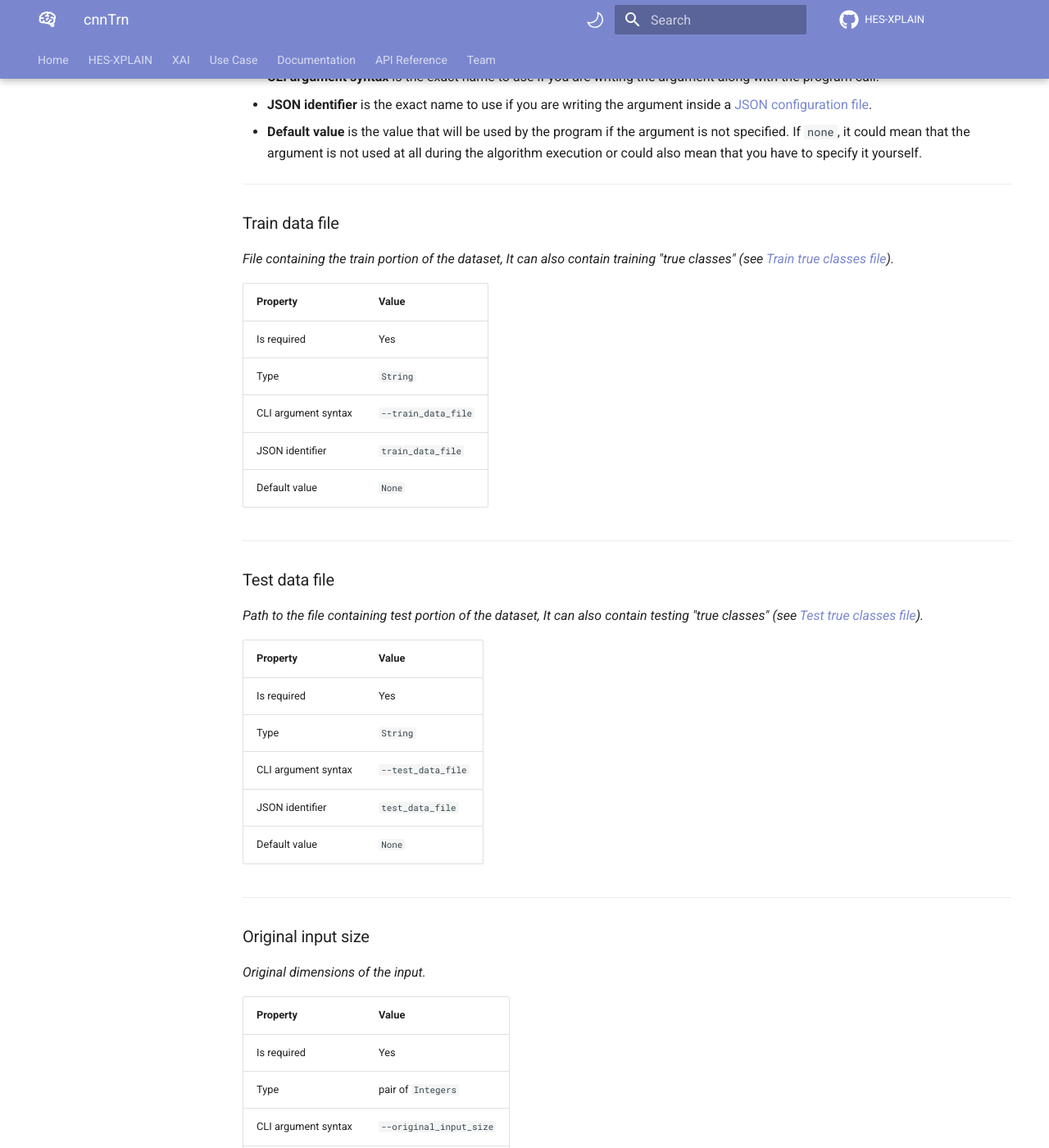
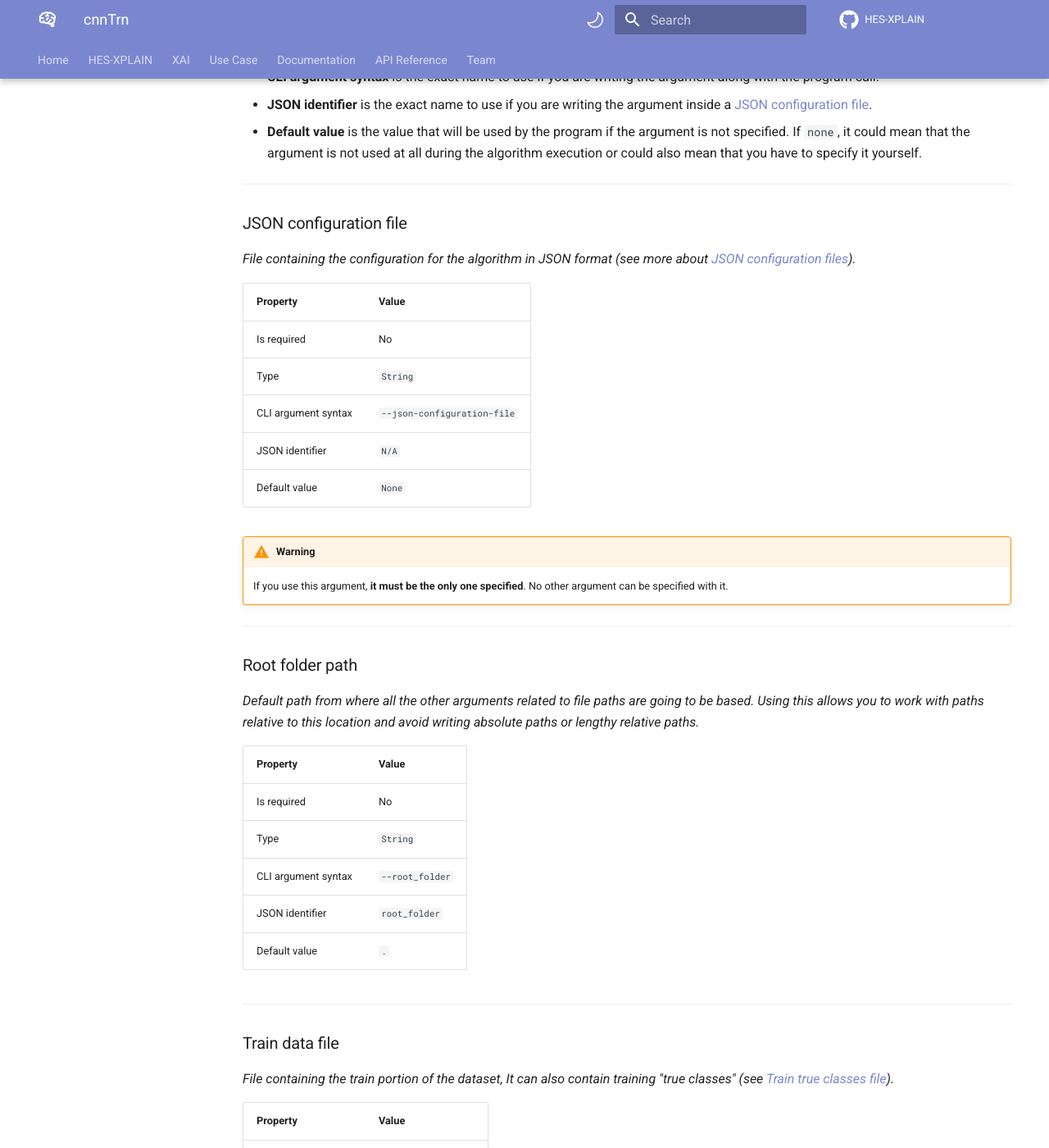
Before and after one commit to HES-XPLAIN/hes-xplain.github.io, an MkDocs documentation site: the page built from docs/documentation/algorithms/training-methods/cnntrn.md, in a window 1280 px wide and 1400 px high, scrolled down 505 px. Shown: the whole window at 82% size. Built offline with MkDocs 1.6.1 and Material for MkDocs 9.7.7, drawn with Linux system fonts in a browser that asks for light colours; comment, search, counter and statistics services are not loaded; some of the changed text lies outside the part shown.

Commit message:
Fixed several typos and other mistakes

```diff
--- a/docs/documentation/algorithms/training-methods/cnntrn.md
+++ b/docs/documentation/algorithms/training-methods/cnntrn.md
@@ -15,6 +15,35 @@ The `cnnTrn` algorithm has required and optional arguments to be specified. Each
 - **CLI argument syntax** is the exact name to use if you are writing the argument along with the program call.
 - **JSON identifier** is the exact name to use if you are writing the argument inside a [JSON configuration file](../../file-formats/json-configuration-files.md).
 - **Default value** is the value that will be used by the program if the argument is not specified. If `none`, it could mean that the argument is not used at all during the algorithm execution or could also mean that you have to specify it yourself.
+
+---
+
+### JSON configuration file
+*File containing the configuration for the algorithm in JSON format (see more about [JSON configuration files](../../file-formats/json-configuration-files.md)).*
+
+|  **Property**           | **Value**                   |
+|:------------------------|:----------------------------|
+| Is required             | No                          |
+| Type                    | `String`                    |
+| CLI argument syntax     | `--json-configuration-file` |
+| JSON identifier         | `N/A`                       |
+| Default value           | `None`                      |
+
+!!!Warning
+    If you use this argument, **it must be the only one specified**. No other argument can be specified with it.
+
+---
+
+### Root folder path
+*Default path from where all the other arguments related to file paths are going to be based. Using this allows you to work with paths relative to this location and avoid writing absolute paths or lengthy relative paths.*
+
+|  **Property**           | **Value**           |
+|:------------------------|:--------------------|
+| Is required             | No                  |
+| Type                    | `String`            |
+| CLI argument syntax     | `--root_folder`     |
+| JSON identifier         | `root_folder`       |
+| Default value           | `.`                 |
 
 ---
 
@@ -61,7 +90,7 @@ The `cnnTrn` algorithm has required and optional arguments to be specified. Each
 
 ### Nuber of channels
 
-*Number of channels (should be 3 for RGB image and 1 for a grayscaled image).*
+*Number of channels in the input (should be 3 for RGB image and 1 for a grayscaled image).*
 
 |  **Property**           | **Value**       |
 |:------------------------|:----------------|
@@ -123,8 +152,8 @@ The `cnnTrn` algorithm has required and optional arguments to be specified. Each
 | JSON identifier         | `train_class_file`   |
 | Default value           | `None`               |
 
-!!! note
-    This argument is not required if, **and only if**, the *true classes* are already specified inside the [train data file](#train-data-file)..
+!!! warning
+    This argument is not required if, **and only if**, the *true classes* are already specified inside the [train data file](#train-data-file).
 
 ---
 
@@ -140,7 +169,7 @@ The `cnnTrn` algorithm has required and optional arguments to be specified. Each
 | Default value           | `None`              |
 
 !!! warning
-    This argument is not required if, **and only if**, the *true classes* are already specified inside the [test data file](#test-data-file)..
+    This argument is not required if, **and only if**, the *true classes* are already specified inside the [test data file](#test-data-file).
 
 ---
 
@@ -321,7 +350,7 @@ The `cnnTrn` algorithm has required and optional arguments to be specified. Each
 ---
 
 ### Seed
-*Seed for random number generation, 0=random. Anything else than 0 is an arbitrary seed that can be reused to obtain the same randomly generated sequence and therefore getting same results.*
+*Seed for random number generation, `0=random`. Anything else than `0` is an arbitrary seed that can be reused to obtain the same randomly generated sequence and therefore getting same results.*
 
 |  **Property**           | **Value**       |
 |:------------------------|:----------------|
```
Also changed, not shown: other parts of docs/documentation/algorithms/training-methods/cnntrn.md (+2 -2 lines), docs/documentation/algorithms/training-methods/gradboosttrn.md (+6 -6 lines).
